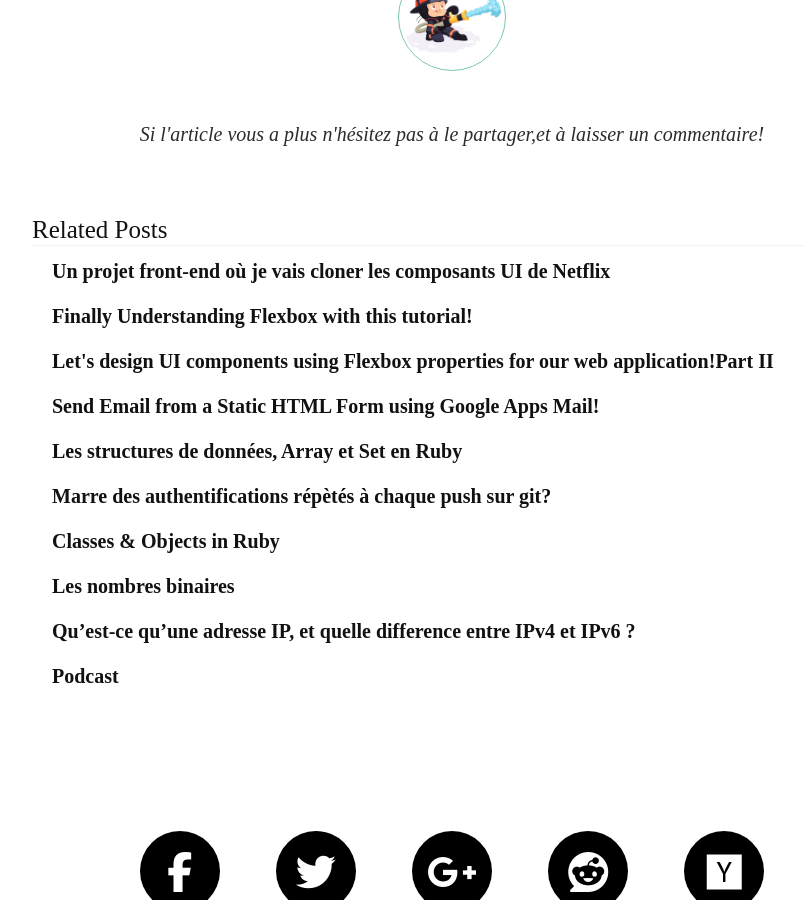
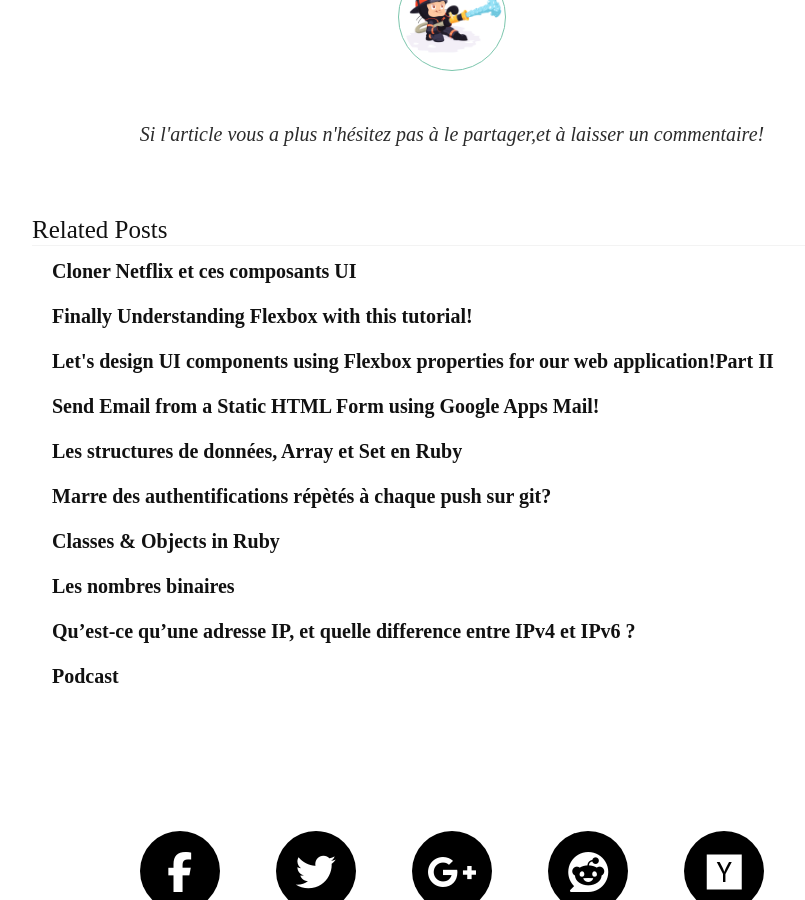
Before and after one commit to andryjohn/RJ-s-blog, a Jekyll site: the page built from _posts/2019-05-01-Markdown.md, in a window 1280 px wide and 900 px high, scrolled down 1468 px. Shown: the whole window, without its empty margins (188-993 px from the left). Built offline with Jekyll 4.4.1, drawn with Linux system fonts in a browser that asks for light colours; nearby versions of some CDN libraries; some web fonts are replaced; comment, search, counter and statistics services are not loaded.

Commit message:
corection

```diff
--- a/_posts/2019-05-26-netflix-clone.md
+++ b/_posts/2019-05-26-netflix-clone.md
@@ -1,6 +1,6 @@
 ---
 layout:
-title:     Un projet front-end où je vais cloner les composants UI de Netflix
+title:     Cloner Netflix et ces composants UI
 date:       2019-05-26
 summary:
 categories: Developper skills
```
